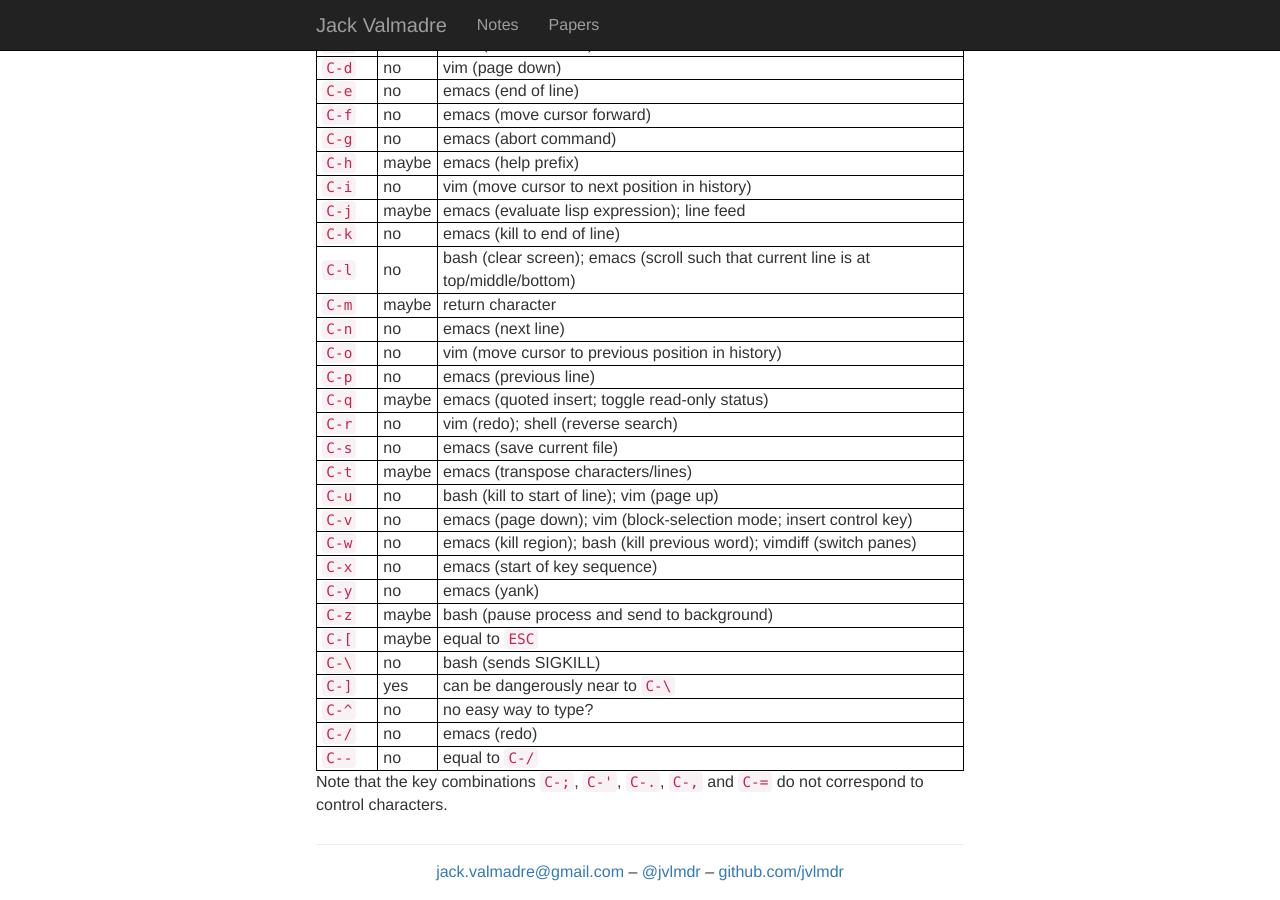
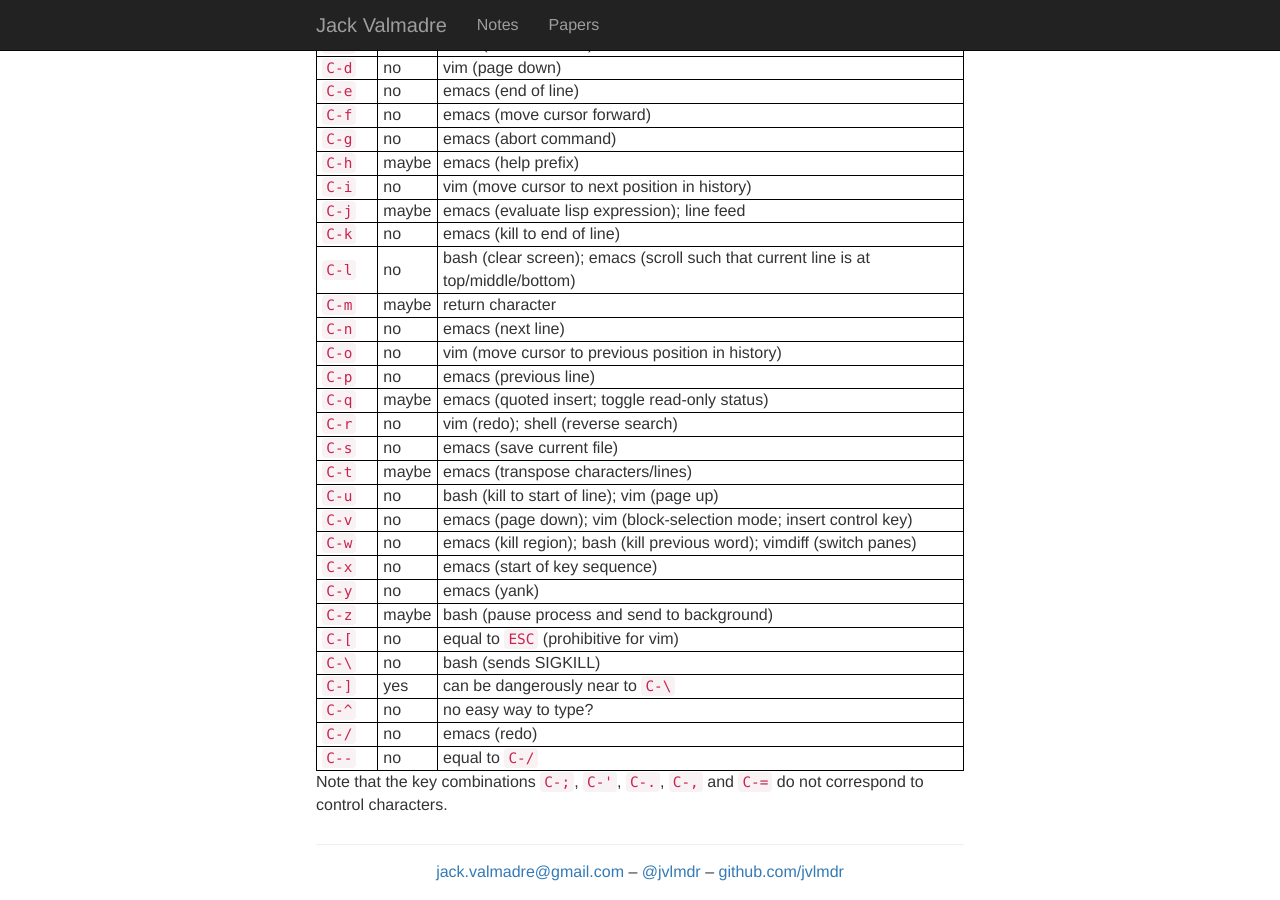
Before and after one commit to jvlmdr/jack.valmadre.net, a Jekyll site: the page built from notes/_posts/2020-02-06-escape-key.md, in a window 1280 px wide and 900 px high, scrolled down 618 px. Built offline with Jekyll 4.4.1, drawn with Linux system fonts in a browser that asks for light colours; nearby versions of some CDN libraries.

Commit message:
Update 2020-02-06-escape-key.md

```diff
--- a/notes/_posts/2020-02-06-escape-key.md
+++ b/notes/_posts/2020-02-06-escape-key.md
@@ -46,7 +46,7 @@ Key | Rating | Reason
 `C-x` | no | emacs (start of key sequence)
 `C-y` | no | emacs (yank)
 `C-z` | maybe | bash (pause process and send to background)
-`C-[` | maybe | equal to `ESC`
+`C-[` | no | equal to `ESC` (prohibitive for vim)
 `C-\` | no | bash (sends SIGKILL)
 `C-]` | yes | can be dangerously near to `C-\`
 `C-^` | no | no easy way to type?
```
